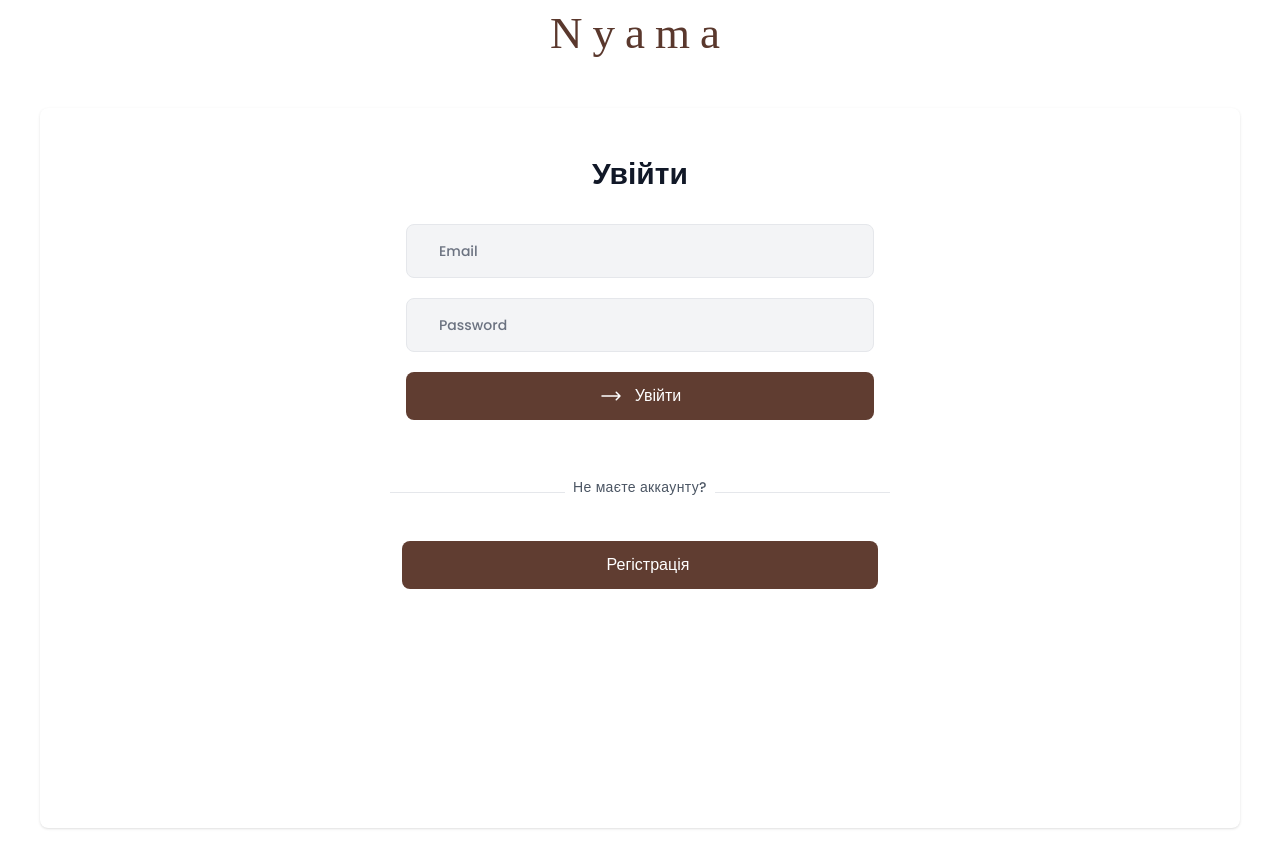
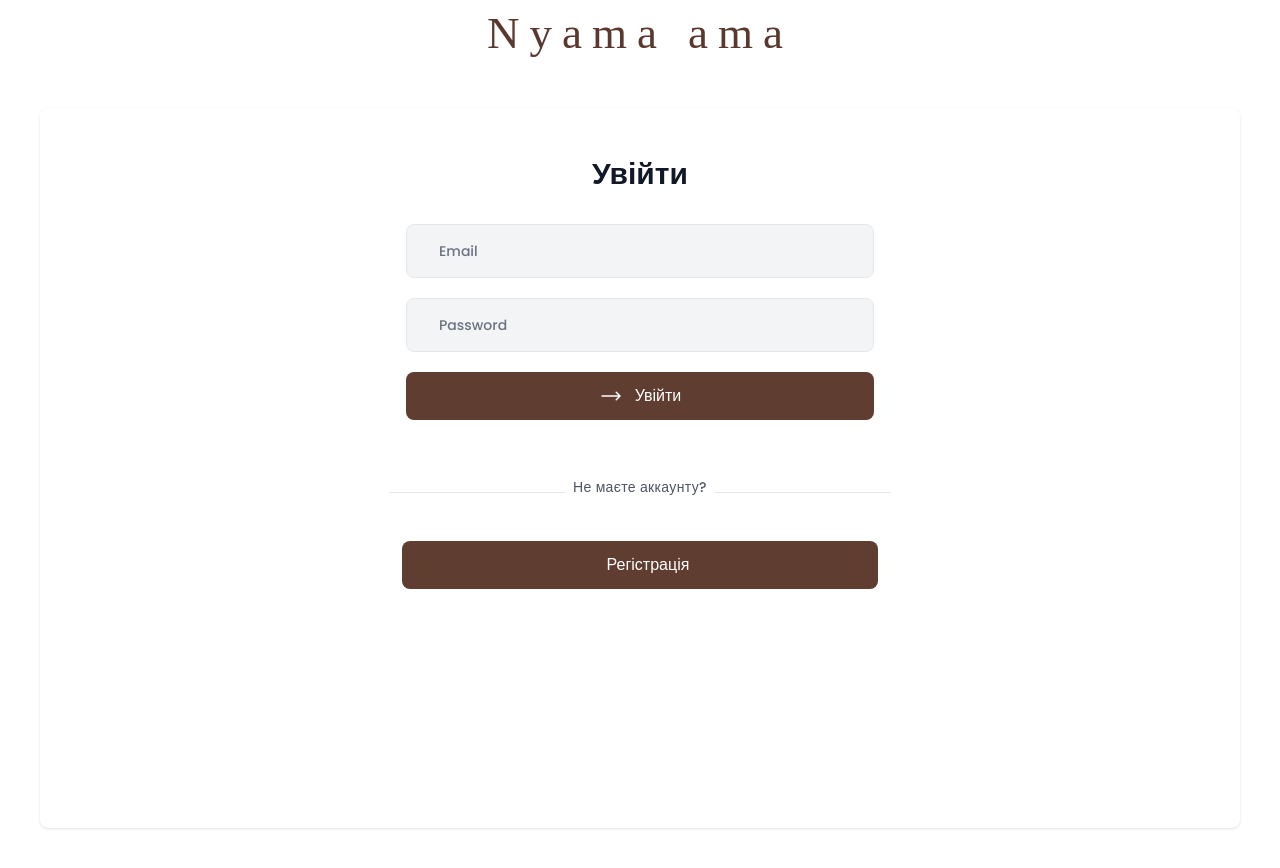
Before and after one commit to Vasil023/Blog, a Vue app in the folder client/: page /register in a window 1280 px wide. Built offline with nearby package versions, Linux system fonts and the light colour scheme.

Commit message:
fix logo

```diff
--- a/client/src/App.vue
+++ b/client/src/App.vue
@@ -10,7 +10,7 @@ const userStore = useUserStore();
   <div>
     <div class="flex items-center justify-around px-3 relative">
       <div class="flex-1 text-center">
-        <p class="logo text-[#5a382d]">Nyama</p>
+        <p class="logo text-[#5a382d]">Nyama ama</p>
       </div>
 
       <div
```
Also changed, not shown: client/src/assets/fonts/Meddon.woff2 (deleted).
